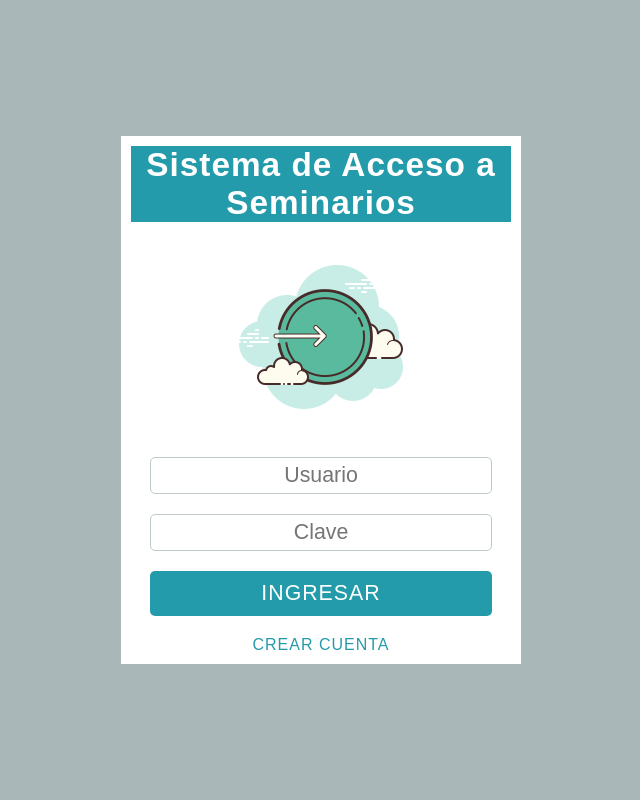
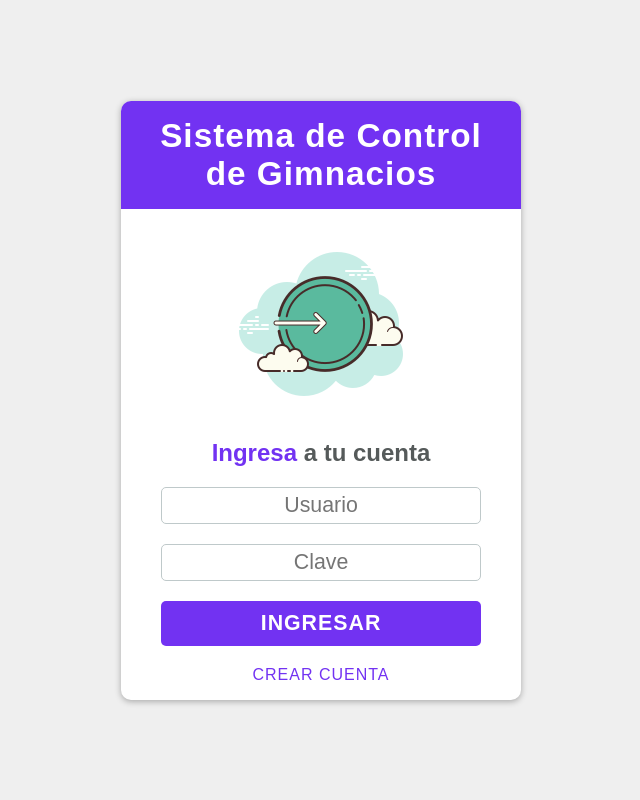
Before and after one commit to Root01x/dev-gym-application, a PHP site: page / in a window 1280 px wide. Shown: the whole page, without its empty margins (319-959 px from the left). Run offline with PHP 8.4, Linux system fonts and the light colour scheme.

Commit message:
nuevo estilo de login

```diff
--- a/css/style.css
+++ b/css/style.css
@@ -1,35 +1,36 @@
-*{
+* {
   margin: 0;
   padding: 0;
   box-sizing: border-box;
 }
-h3{
-font-family: 'Arial';
+h3 {
+  font-family: "Arial";
   font-size: 25pt;
   letter-spacing: 1px;
   width: 100%;
-background: #239baa;;
+  background: #7232f2;
   color: white;
   text-align: center;
+  padding: 1rem;
+  border-top-left-radius: 10px;
+  border-top-right-radius: 10px;
 }
-.crear_cuenta{
+.crear_cuenta {
   text-align: center;
 }
-#container a{
+#container a {
   text-decoration: none;
-    font-family: 'Arial';
+  font-family: "Arial";
   font-size: 12pt;
   letter-spacing: 1px;
   width: 100%;
 
   color: white;
 
-color: #239baa;
-
+  color: #7232f2;
 }
-#container{
-
-background: #AAB7B8;
+#container {
+  background: #efefef;
   width: 100%;
   height: 100vh;
   display: -webkit-flex;
@@ -39,37 +40,55 @@ display: -o-flex;
   display: flex;
   justify-content: center;
   align-items: center;
-
 }
 
-#container form{
+#container form {
   background: white;
   width: 400px;
-    padding: 10px;
+  padding-bottom: 1rem;
 
+  border-radius: 10px;
+  box-shadow: 0 0.1rem 0.4rem rgba(0, 0, 0, 0.3);
 }
 
-#container form img{
+#container form img {
   margin: 15px auto;
   text-align: center;
   display: block;
-
 }
 
-#container form input{
-
-    width: 90%;
+#container  form input {
+  transition: all 0.3s ease;
+  width: 80%;
   padding: 5px;
   font-size: 16pt;
   display: block;
   margin: 20px auto;
   border-radius: 5px;
-    border: 1px solid #BFC9CA;
+  border: 1px solid #bfc9ca;
   text-align: center;
 }
+.centrar-span {
+  text-align: center;
+}
+.span1 {
 
-#container form input[type="submit"]{
-background: #239baa;
+  margin: 20px auto;
+  color: #7232f2;
+  font-family: "Arial";
+  font-size: 18pt;
+  font-weight: bold;
+}
+.span2 {
+
+    font-weight: bold;
+    color: #555a5a;
+    font-family: "Arial";
+    font-size: 18pt;
+  }
+#container form input[type="submit"] {
+  background: #7232f2;
+  font-weight: bold;
   padding: 10px;
   color: white;
   letter-spacing: 1px;
@@ -77,9 +96,17 @@ border: 0;
   cursor: pointer;
 }
 
-.alert{
+#container form input[type="submit"]:hover {
+  box-shadow: 0 0.1rem 0.4rem rgba(0, 0, 0, 0.3);
+}
 
-    font-family: 'Arial';
+#container form input[type="submit"]:active {
+  background-color: white;
+  color: #7232f2;
+}
+
+.alert {
+  font-family: "Arial";
   font-size: 16px;
   text-align: center;
 }
--- a/index.php
+++ b/index.php
@@ -54,12 +54,18 @@
     <meta name="viewport" content="width=device-width, initial-scale=1.0">
     <title>Login| Sistema de Control de Seminarios</title>
     <link rel="stylesheet" type="text/css" href="css/style.css">
+    <link rel="shortcut icon" href="img/login.png" type="image/x-icon">
+
 </head>
 <body>
     <section id="container">
         <form action="" method="post">
-            <h3>Sistema de Acceso a Seminarios</h3>
+            <h3>Sistema de Control de Gimnacios</h3>
             <img src="img/login.png" alt="Login">
+            <div class="centrar-span">
+                <span class="span1">Ingresa </span><span class="span2">a tu cuenta</span>
+            </div>
+
             <input type="text" name="usuario" placeholder="Usuario">
             <input type="password" name="clave" placeholder="Clave">
             <div class="alert"> <?php echo isset($alert)? $alert : '';?></div>
--- a/sistema/includes/scripts.php
+++ b/sistema/includes/scripts.php
@@ -4,5 +4,5 @@
 <script type="text/javascript" src="js/jquery.min.js"></script>
 <script type="text/javascript" src="js/fonts.js"></script>
 <script type="text/javascript" src="js/functions.js"></script>
-
+<link rel="shortcut icon" href="../img/login.png" type="image/x-icon">
 <?php include "functions.php"?>
```
Also changed, not shown: conection.php (+9 -4 lines). Lines whose indentation alone changed are shown as unchanged.
